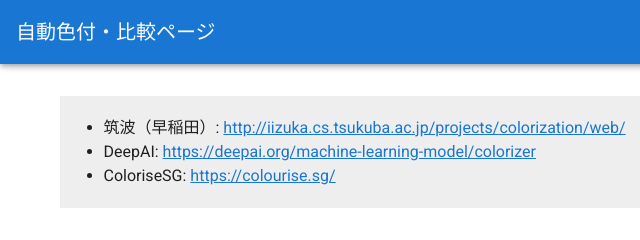
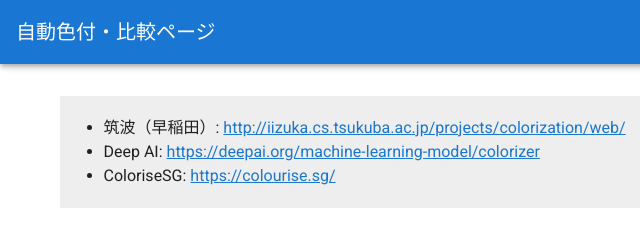
Before and after one commit to nakamura196/color, a plain HTML site: page docs/index.html in a window 1280 px wide. Shown: the top 240 px of the page, 0-640 px from the left. Drawn offline with nearby package versions, Linux system fonts and the light colour scheme.

Commit message:
minor update

```diff
--- a/docs/index.html
+++ b/docs/index.html
@@ -22,7 +22,7 @@
           <v-sheet class="pa-5 my-5" color="grey lighten-3">
             <ul>
               <li>筑波（早稲田）: <a href="http://iizuka.cs.tsukuba.ac.jp/projects/colorization/web/">http://iizuka.cs.tsukuba.ac.jp/projects/colorization/web/</a></li>
-              <li>DeepAI: <a href="https://deepai.org/machine-learning-model/colorizer">https://deepai.org/machine-learning-model/colorizer</a></li>
+              <li>Deep AI: <a href="https://deepai.org/machine-learning-model/colorizer">https://deepai.org/machine-learning-model/colorizer</a></li>
               <li>ColoriseSG: <a href="https://colourise.sg/">https://colourise.sg/</a></li>
             </ul>
           </v-sheet>
```
